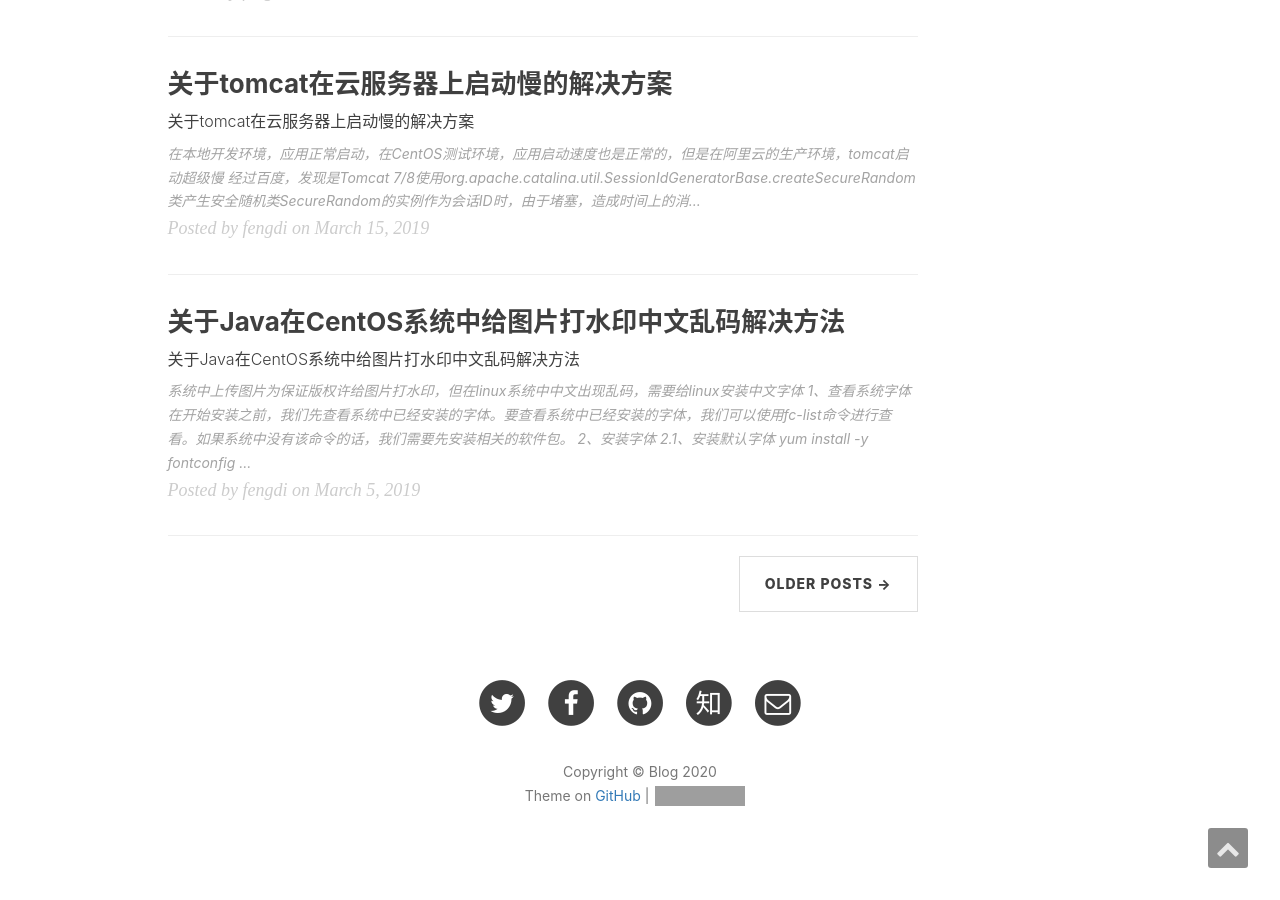
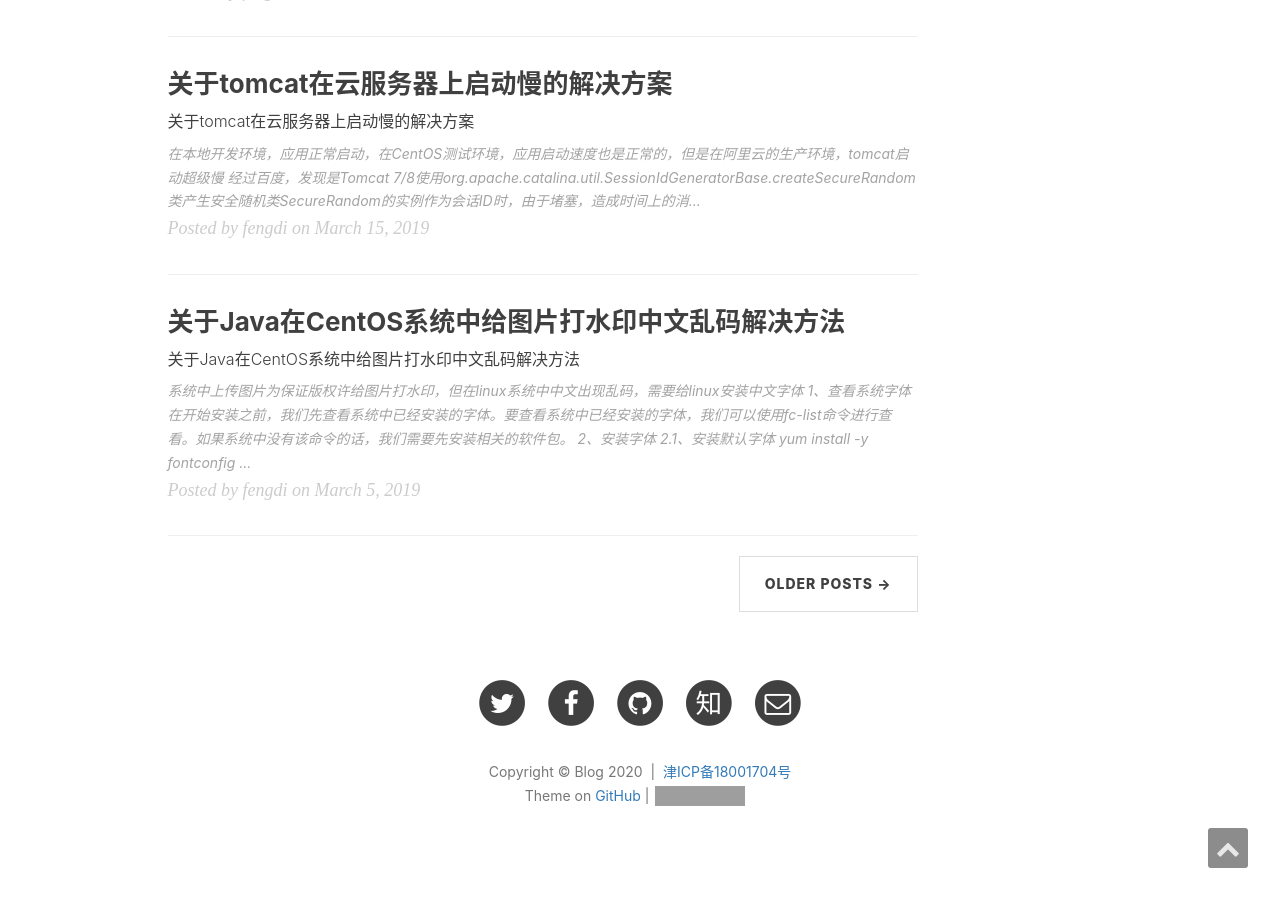
Before and after one commit to fengdis/fengdis.github.io, a Jekyll site: the page built from index.html, in a window 1280 px wide and 900 px high, scrolled down 2325 px. Built offline with Jekyll 4.4.1, drawn with Linux system fonts in a browser that asks for light colours; nearby versions of some CDN libraries; the list of posts is cut into pages by our own code; comment, search, counter and statistics services are not loaded; grey boxes are pictures that could not be loaded.

Commit message:
网站挂链工信部备案信息

```diff
--- a/_includes/footer.html
+++ b/_includes/footer.html
@@ -115,7 +115,7 @@
                     {% endif %}
                 </ul>
                 <p class="copyright text-muted">
-                    Copyright &copy; {{ site.title }} {{ site.time | date: '%Y' }}
+                    Copyright &copy; {{ site.title }} {{ site.time | date: '%Y' }}&nbsp;&nbsp;|&nbsp;&nbsp;<a href="http://www.beian.miit.gov.cn/" target="_blank">津ICP备18001704号</a>
                     <br>
                     Theme on <a href="{{ site.github_repo }}">GitHub</a> |
                     <iframe
```
